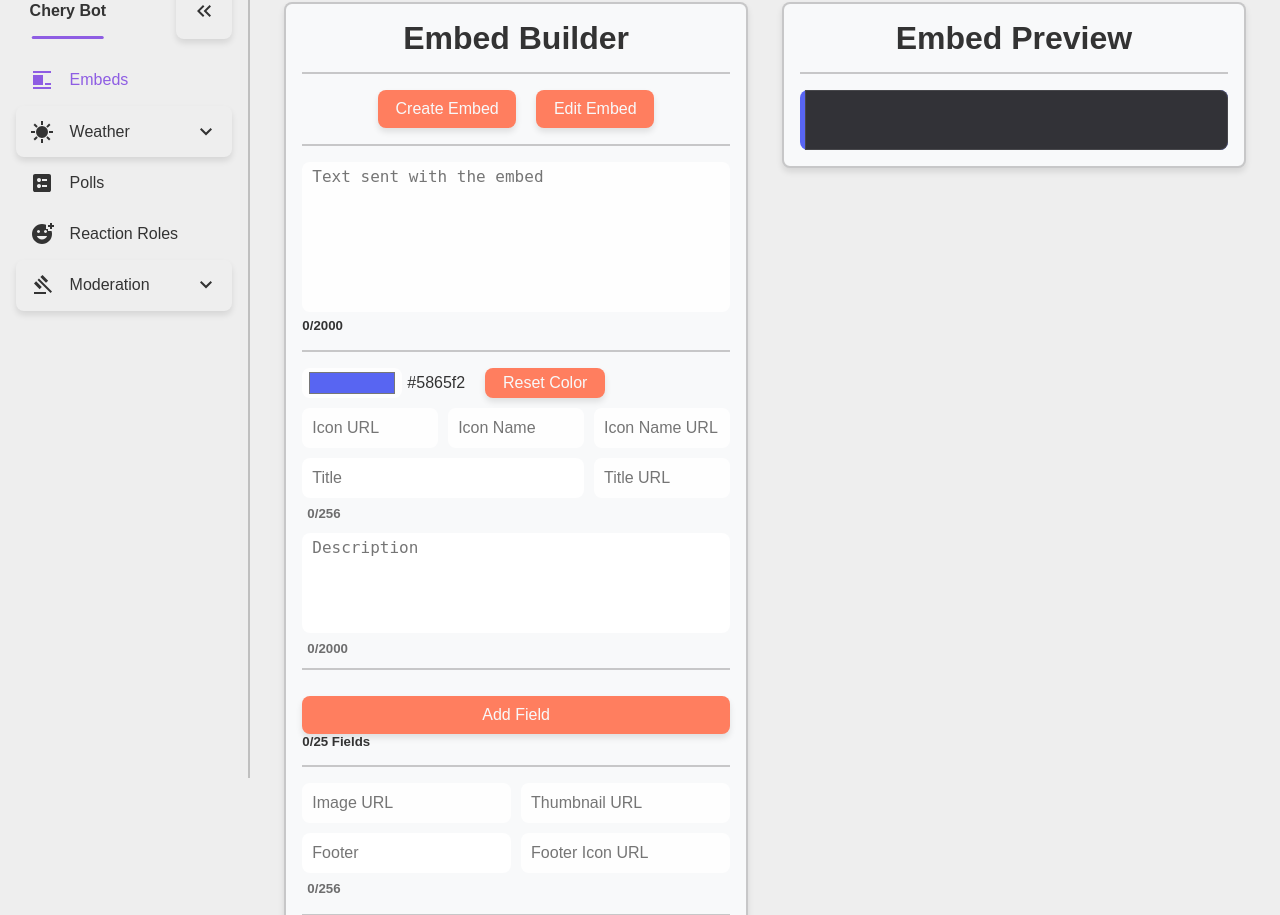
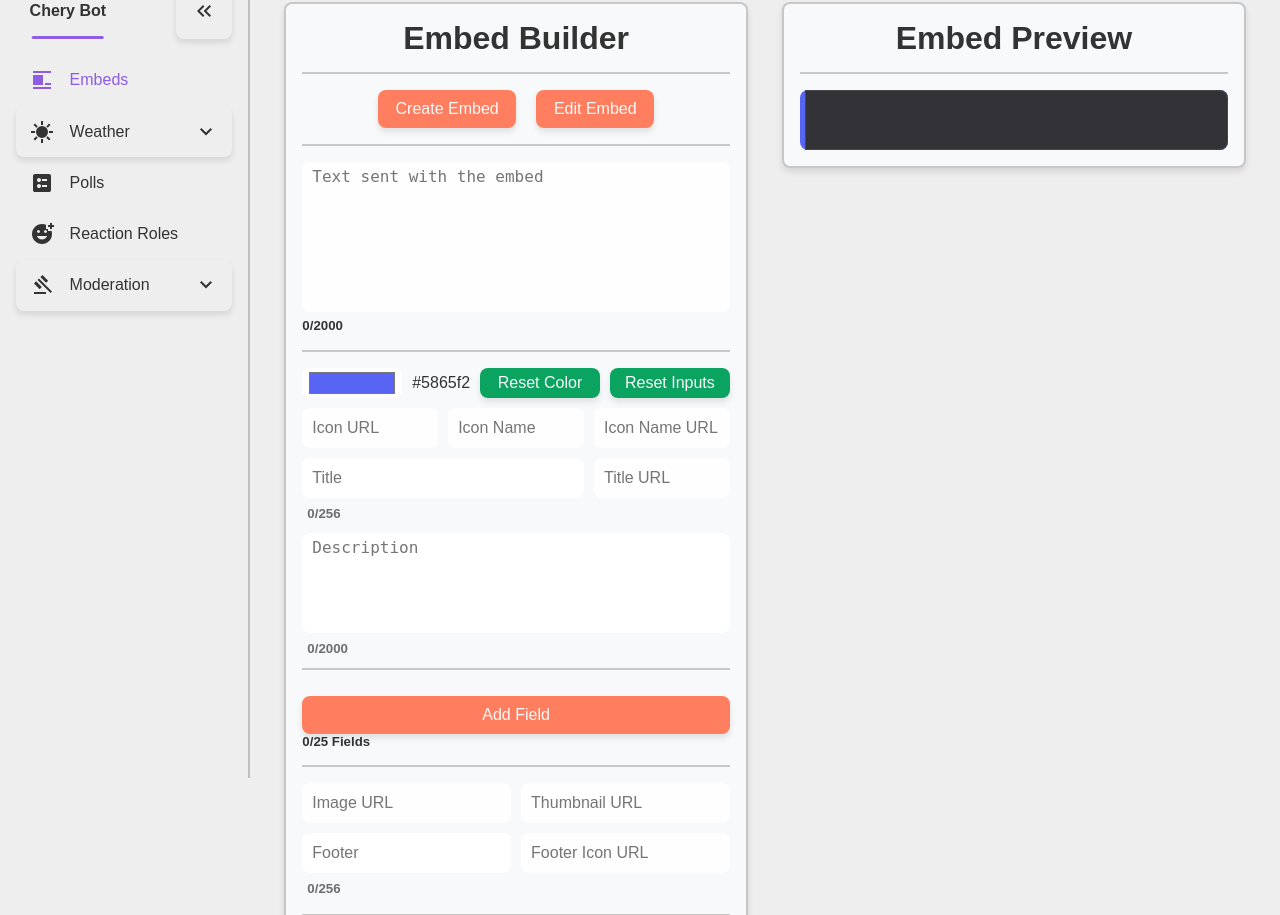
Before and after one commit to ChernPlayz/discord-bot-hosting, a Flask app: page /embeds in a window 1280 px wide. Shown: the part 87-1002 px from the top of the page. Run offline with Flask 3, Linux system fonts and the light colour scheme; some libraries are stand-ins or nearby versions.

Commit message:
Reset Inputs

```diff
--- a/static/css/embeds.css
+++ b/static/css/embeds.css
@@ -107,16 +107,17 @@ input:focus{
   padding: 1rem 0;
   border-bottom: var(--border-primary);
   grid-template-areas:
-    "color-picker-container color-picker-container color-picker-container color-picker-container color-picker-container color-picker-container"
-    "icon-url               icon-url               icon-name              icon-name              icon-name-url          icon-name-url"
-    "title-area             title-area             title-area             title-area             title-url              title-url"
-    "embed-text-area        embed-text-area        embed-text-area        embed-text-area        embed-text-area        embed-text-area"
-    "fields-container       fields-container       fields-container       fields-container       fields-container       fields-container"
-    "add-field-btn-area     add-field-btn-area     add-field-btn-area     add-field-btn-area     add-field-btn-area     add-field-btn-area"
-    "image-url              image-url              image-url              thumbnail-url          thumbnail-url          thumbnail-url"
-    "footer-area            footer-area            footer-area            footer-icon-url        footer-icon-url        footer-icon-url";
+    "embed-input-container-header embed-input-container-header embed-input-container-header embed-input-container-header embed-input-container-header embed-input-container-header"
+    "icon-url                     icon-url                     icon-name                    icon-name                    icon-name-url                icon-name-url"
+    "title-area                   title-area                   title-area                   title-area                   title-url                    title-url"
+    "embed-text-area              embed-text-area              embed-text-area              embed-text-area              embed-text-area              embed-text-area"
+    "fields-container             fields-container             fields-container             fields-container             fields-container             fields-container"
+    "add-field-btn-area           add-field-btn-area           add-field-btn-area           add-field-btn-area           add-field-btn-area           add-field-btn-area"
+    "image-url                    image-url                    image-url                    thumbnail-url                thumbnail-url                thumbnail-url"
+    "footer-area                  footer-area                  footer-area                  footer-icon-url              footer-icon-url              footer-icon-url";
 }
 
+.embed-input-container-header {grid-area: embed-input-container-header}
 #icon-url {grid-area: icon-url;}
 #icon-name {grid-area: icon-name;}
 #icon-name-url {grid-area: icon-name-url;}
@@ -159,11 +160,11 @@ input:focus{
   margin-bottom: 25px;
 }
 
-.color-picker-container{
-  grid-area: color-picker-container;
+.embed-input-container-header{
   display: flex;
   justify-content: flex-start;
   align-items: center;
+  gap: 10px;
 }
 
 #color-picker{
@@ -172,15 +173,15 @@ input:focus{
   height: 30px;
 }
 
-#color-value{
-  margin-left: 5px;
-}
-
-#reset-color-btn{
-  margin-left: 20px;
+#reset-color-btn, #reset-inputs-btn{
   width: 120px;
   height: 30px;
   padding: 5px 10px;
+  background-color: #0ba360;
+}
+
+#reset-inputs-btn{
+  margin-left: auto;
 }
 
 #fields-container{
--- a/static/js/embeds.js
+++ b/static/js/embeds.js
@@ -6,6 +6,7 @@ const embedTextSend = document.getElementById("embed-text-send");
 const colorPicker = document.getElementById("color-picker");
 const colorVal = document.getElementById("color-value");
 const resetColorBtn = document.getElementById("reset-color-btn");
+const resetInputsBtn = document.getElementById("reset-inputs-btn");
 const iconURLInput = document.getElementById("icon-url");
 const iconNameInput = document.getElementById("icon-name");
 const iconNameURLInput = document.getElementById("icon-name-url");
@@ -38,6 +39,9 @@ const previewImage = document.getElementById("preview-image");
 const previewFooterIcon = document.getElementById("preview-footer-icon");
 const previewFooter = document.getElementById("preview-footer");
 
+// Other Vars
+const resettedColor = "#5865f2";
+
 /* DOM Content Loaded */
 document.addEventListener("DOMContentLoaded", () => {
   loadGuilds();
@@ -61,6 +65,7 @@ document.addEventListener("DOMContentLoaded", () => {
 
 /* Main Functions */
 // Embed Builder
+// Guilds & Channels
 async function loadGuilds(){
   try{
     embedGuildSelect.innerHTML = `
@@ -140,17 +145,72 @@ async function loadChannels(guildId){
   }
 }
 
+// Color Picker
 colorPicker.addEventListener("input", () => {
   colorVal.textContent = `${colorPicker.value.toUpperCase()}`;
   previewBG.style.backgroundColor = colorPicker.value;
 });
 
 resetColorBtn.addEventListener("click", () => {
-  colorPicker.value = "#5865f2";
-  colorVal.textContent = "#5865f2";
-  previewBG.style.backgroundColor = "#5865f2";
+  colorPicker.value = resettedColor;
+  colorVal.textContent = resettedColor;
+  previewBG.style.backgroundColor = resettedColor;
 })
 
+// Reset Inputs
+resetInputsBtn.addEventListener("click", resetInputs);
+
+function resetInputs(){
+  // Embed Builder
+  embedTextSend.value = "";
+  colorPicker.value = resettedColor;
+  colorVal.textContent = resettedColor;
+  titleInput.value = "";
+  titleURLInput.value = "";
+  embedTextInput.value = "";
+  iconURLInput.value = "";
+  iconNameInput.value = "";
+  iconNameURLInput.value = "";
+  imageURLInput.value = "";
+  thumbnailURLInput.value = "";
+  footerInput.value = "";
+  footerIconURLInput.value = "";
+  fieldsContainer.innerHTML = "";
+  fieldCount.textContent = `0/${maxFieldsLength} Fields`;
+  [embedTextSend, titleInput, embedTextInput, footerInput].forEach(input => {
+    input.value = ""
+    const container = input.closest(".word-count-container");
+    if (container){
+      const counterSpan = container.querySelector("#current");
+      if (counterSpan){
+        counterSpan.textContent = "0";
+      }
+    }
+  });
+
+  // Embed Preview
+  previewBG.style.backgroundColor = resettedColor;
+
+  [previewIconName, previewTitle, previewDesc, previewFooter].forEach(input => {
+    input.style.display = "none";
+    input.textContent = "";
+  });
+
+  [previewIconNameURL, previewTitleURL].forEach(input => {
+    input.href = "#";
+    input.style.color = "#fff";
+    input.classList.add("disabled-link");
+  });
+
+  [previewImage, previewThumbnail, previewIcon, previewFooterIcon].forEach(input => {
+    input.style.display = "none";
+    input.src = "";
+  });
+
+  previewFieldsContainer.innerHTML = "";
+}
+
+// Word Counter
 function wordCounter(inputElement){
   const wordCountElement = inputElement.parentElement.querySelector(".word-count");
   if (!wordCountElement) return;
@@ -168,6 +228,7 @@ function wordCounter(inputElement){
   inputElement.addEventListener("input", updateCount);
 }
 
+// Add Fields
 addFieldBtn.addEventListener("click", addField);
 
 function addField(){
@@ -234,6 +295,7 @@ function initialiseField(field){
   });
 }
 
+// Add Embed
 addEmbedBtn.addEventListener("click", addEmbed);
 
 async function addEmbed(){
@@ -289,7 +351,7 @@ async function addEmbed(){
   const info = {
     channel_id: embedChannelSelect.value,
     embed_text_send: embedTextSend.value || null,
-    color: colorPicker.value || "#5865f2",
+    color: colorPicker.value || resettedColor,
     title: titleInput.value || null,
     title_url: titleURLInput.value || null,
     description: embedTextInput.value || null,
@@ -321,54 +383,7 @@ async function addEmbed(){
 
     if (response.ok){
       alert(`Embed successfully sent to ${embedChannelSelect.options[embedChannelSelect.selectedIndex].textContent}!`);
-
-      /* Reset Input */
-      // Embed Builder
-      embedTextSend.value = "";
-      colorPicker.value = "#5865f2";
-      titleInput.value = "";
-      titleURLInput.value = "";
-      embedTextInput.value = "";
-      iconURLInput.value = "";
-      iconNameInput.value = "";
-      iconNameURLInput.value = "";
-      imageURLInput.value = "";
-      thumbnailURLInput.value = "";
-      footerInput.value = "";
-      footerIconURLInput.value = "";
-      fieldsContainer.innerHTML = "";
-      fieldCount.textContent = `0/${maxFieldsLength} Fields`;
-      [embedTextSend, titleInput, embedTextInput, footerInput].forEach(input => {
-        input.value = ""
-        const container = input.closest(".word-count-container");
-        if (container){
-          const counterSpan = container.querySelector("#current");
-          if (counterSpan){
-            counterSpan.textContent = "0";
-          }
-        }
-      });
-
-      // Embed Preview
-      previewBG.style.backgroundColor = "#5865f2";
-
-      [previewIconName, previewTitle, previewDesc, previewFooter].forEach(input => {
-        input.style.display = "none";
-        input.textContent = "";
-      });
-
-      [previewIconNameURL, previewTitleURL].forEach(input => {
-        input.href = "#";
-        input.style.color = "#fff";
-        input.classList.add("disabled-link");
-      });
-
-      [previewImage, previewThumbnail, previewIcon, previewFooterIcon].forEach(input => {
-        input.style.display = "none";
-        input.src = "";
-      });
-
-      previewFieldsContainer.innerHTML = "";
+      resetInputs();
 
     } else{
       alert(`Failed to send embed: ${data.error}`);
--- a/templates/embeds.html
+++ b/templates/embeds.html
@@ -21,10 +21,11 @@
       </div>
 
       <div class="embed-input-container">
-        <div class="color-picker-container">
+        <div class="embed-input-container-header">
           <input type="color" id="color-picker" value="#5865f2">
           <label for="color-picker" id="color-value">#5865f2</label>
           <button id="reset-color-btn">Reset Color</button>
+          <button id="reset-inputs-btn">Reset Inputs</button>
         </div>
 
         <input type="url" id="icon-url" placeholder="Icon URL">
```
